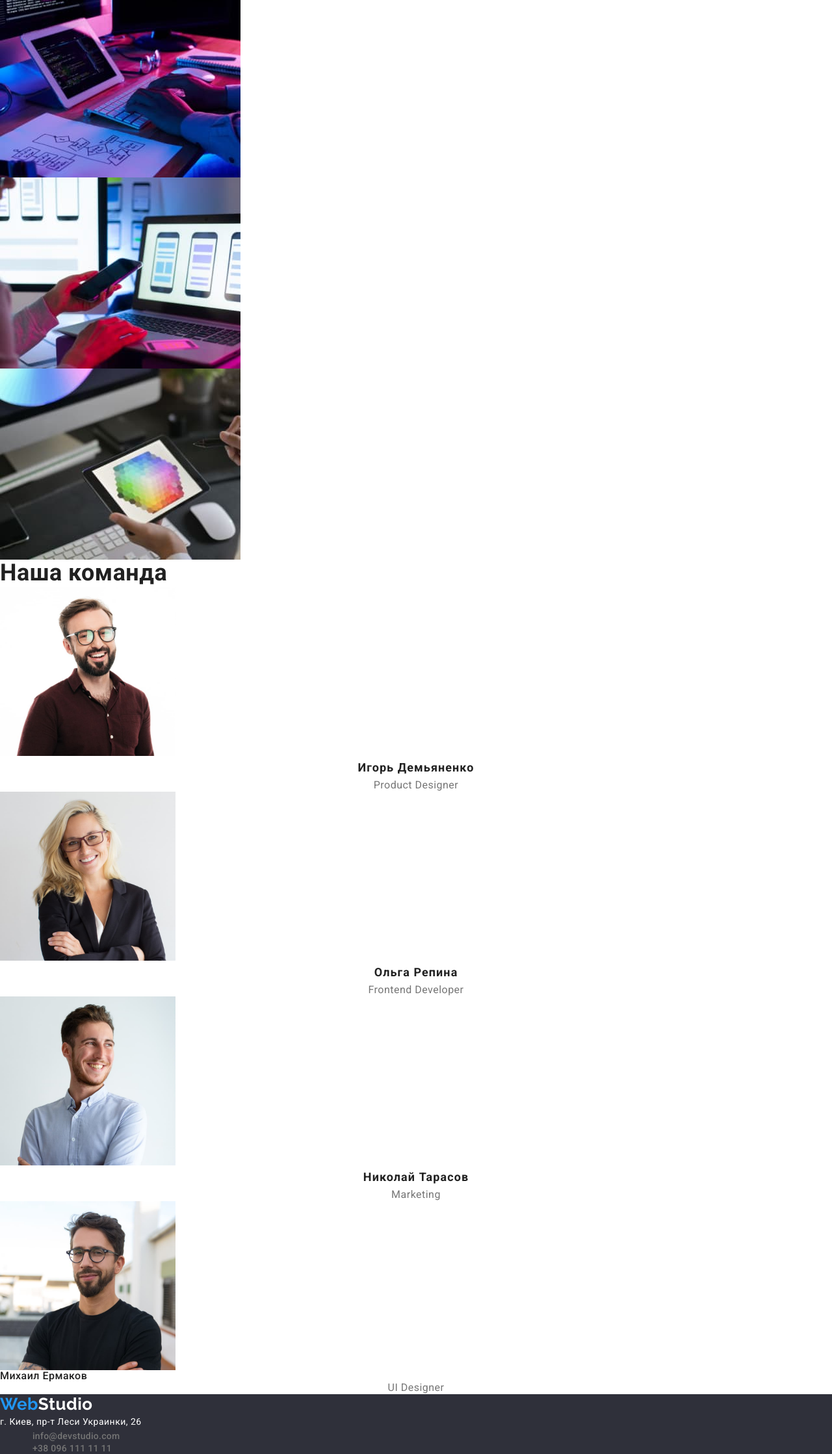
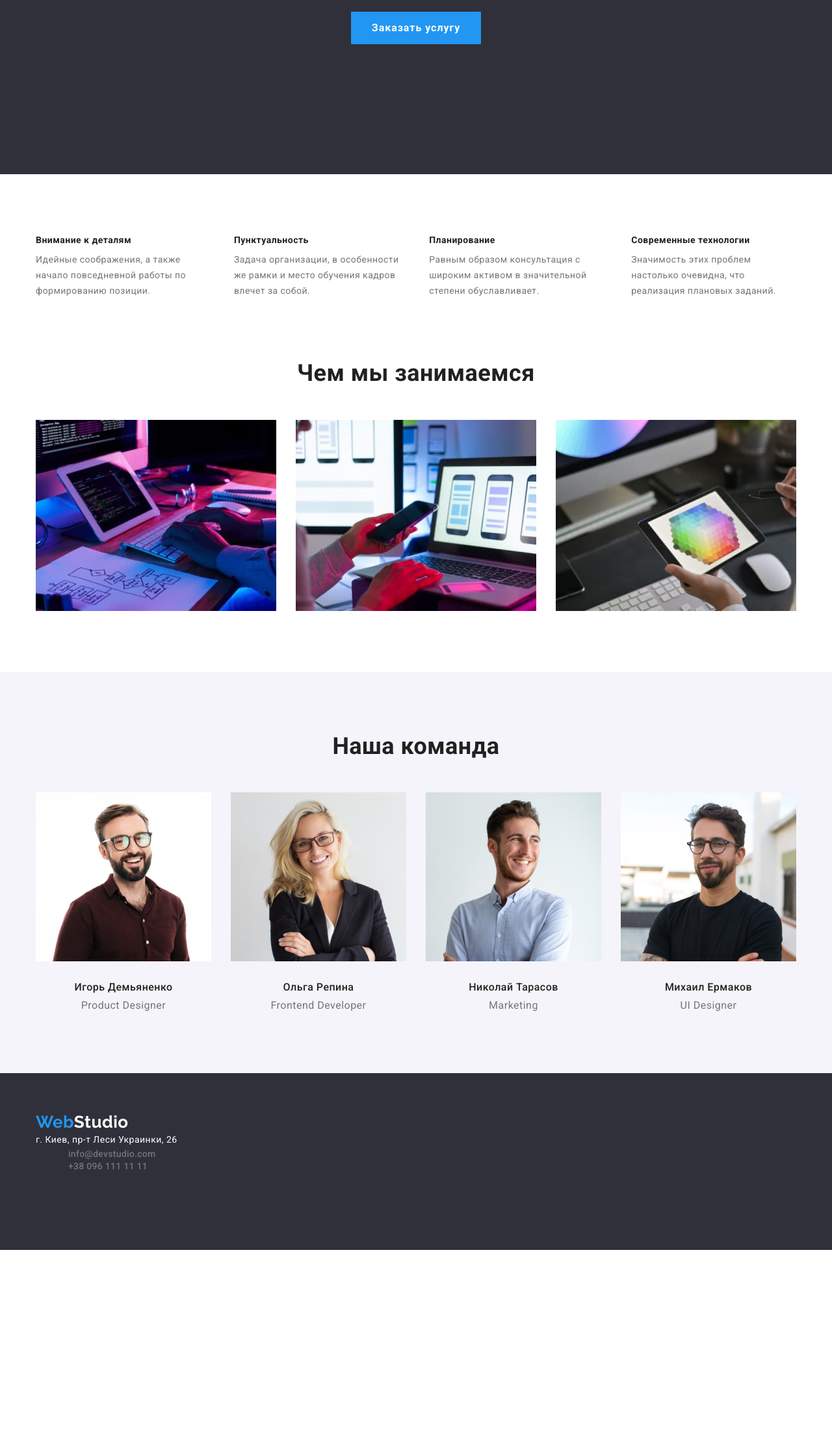
Before and after one commit to MaksymTykhonskyi/goit-markup-hw-03-, a plain HTML site: page index.html in a window 1280 px wide. Shown: the part 413-2650 px from the top of the page at 65% size. After the commit the page ends 2336 px from the top, so only its background shows below. Drawn offline with nearby package versions, Linux system fonts and the light colour scheme.

Commit message:
Добавляет стили розмеров

```diff
--- a/css/styles.css
+++ b/css/styles.css
@@ -38,6 +38,13 @@ img {
     list-style: none;
 }
 
+.section{
+  padding-top: 94px;
+  padding-bottom: 94px;
+}
+.section-heading{
+  padding-bottom: 94px;
+}
 
 body{
     color:  var(--title-color);
@@ -45,7 +52,7 @@ body{
     letter-spacing: 0.03em;
 }
 
-.container {
+.container{
     width: 1200px;
     padding-left: 15px;
     padding-right: 15px;
@@ -152,6 +159,15 @@ display: flex;
 }
 .page-footer{
  background: var(--background-color);
+ padding: 60px 15px;
+ margin-bottom: 0;
+}
+.footer-address-links {
+
+}
+
+.address-link-footer{
+  margin-bottom: 60px;
 }
 
 .address{
@@ -160,19 +176,32 @@ font-style: normal;
 
 .button{
 background: var(--accent-color);
+font-family: inherit;
+font-weight: 700;
+font-size: 16px;
+line-height: 1.87;
+align-items: center;
+text-align: center;
+letter-spacing: 0.06em;
+padding: 10px 32px;
+color: #FFFFFF;
+border: none;
+cursor: pointer;
+display: flex;
+margin: 0 auto;
+}
+
+.button:hover{
+  background-color: #188ce8;
 box-shadow: 0px 4px 4px rgba(0, 0, 0, 0.15);
 border-radius: 4px;
-font-family: inherit;
-font-weight: 500;
-font-size: 16px;
-line-height: 1.62;
-text-align: center;
-padding: 10px 32px;
+
 }
-.button:hover,
-.button:focus{
-background-color: var(--accent-color);
-color: var(--page-color);
+
+.section-background{
+  background: var(--background-color);
+  padding-top:200px;
+  padding-bottom: 200px;
 }
 
 .paragraph-text{
@@ -208,24 +237,28 @@ font-size: 44px;
 line-height: 60px;
 letter-spacing: 0.06em;
 text-transform: uppercase;
+text-align: center;
 color: var(--page-color);
+margin-bottom: 30px;
 }
 
-.section-background{
-    background: var(--background-color);
+.staff{
+  background-color:  #F5F4FA;;
 }
 
 .heading{
 font-weight: 700;
 font-size: 36px;
 line-height: 1.16;
+text-align: center;
+margin-bottom: 50px;
 }
 
-.list-name{
-font-weight: 500;
-font-size: 16px;
-line-height: 1,18;
-}
+/* .list-name{
+  font-weight: 500;
+  font-size: 16px;
+  line-height: 1,18;
+  } */
 
 .text-work{
     font-size: 16px;
@@ -238,6 +271,7 @@ line-height: 1,18;
 font-weight: 700;
 font-size: 14px;
 line-height: 1.14;
+margin-bottom: 10px;
 }
 
 .text{
@@ -245,18 +279,110 @@ font-size: 14px;
 line-height: 1.71;
 color: var(--text-color);
 }
-
-.title-list{
-font-weight: 700;
+.title-list-card{
+  font-weight: 700;
 font-size: 18px;
 line-height: 2;
 letter-spacing: 0.06em;
-text-align: center;
-color: var(--title-color)
+color: var(--title-color);
+margin-bottom: 10px;
+padding-left: 24px;
+
+
+}
+.title-list{
+  font-weight: 500;
+  font-size: 16px;
+  line-height: 1.19;
+  text-align: center;
+ margin-bottom: 10px;
+
+  color: var(--title-color);
+
 }
 
 .text-list{
 font-size: 16px;
 line-height: 1.87;
 color: var(--text-color);
+padding-left: 24px;
 }
+
+.list-staff{
+display: flex;
+margin-left: -30px;
+margin-top: -30px;
+}
+
+.list-item-staff{
+  flex-basis: calc((100% - 120px) / 4);
+  margin-left: 30px;
+  margin-top: 30px;
+}
+.staff-list-content{
+padding-top: 30px;
+}
+
+.item{
+flex-basis: calc((100% - 90px) / 3);
+margin-left: 30px;
+margin-top: 30px;
+}
+
+.work-item{
+display: flex;
+margin-left: -30px;
+  margin-top: -30px;
+}
+
+.features{
+  display: flex;
+  margin-left: -30px;
+  margin-top: -30px;
+}
+
+.features-text{
+margin-left: 30px;
+margin-top: 30px;
+}
+
+.button-list{
+  font-family: inherit;
+  font-weight: 500;
+  font-size: 16px;
+  line-height: 1.62;
+  text-align: center;
+box-shadow: 0px 3px 1px rgba(0, 0, 0, 0.1), 0px 1px 2px rgba(0, 0, 0, 0.08), 0px 2px 2px rgba(0, 0, 0, 0.12);
+border-radius: 4px;
+  }
+  .button-list:hover,
+  .button-list:focus{
+  background-color: var(--accent-color);
+  color: var(--page-color);
+  }
+
+.list-button-list{
+display: flex;
+margin-left: -8px;
+margin-top: -8px;
+}
+.button-title{
+
+  margin-left: 8px;
+margin-top: 8px;
+}
+
+.card-set{
+  display: flex;
+  flex-wrap: wrap;
+
+margin-left: -30px;
+  margin-top: -30px;
+  margin-top: 34px;
+}
+
+.card{
+  flex-basis: calc(100% / 3 - 30);
+  margin-left: 30px;
+  margin-top: 30px;
+}
--- a/index.html
+++ b/index.html
@@ -35,83 +35,97 @@
         </ul>
     </div>
     </header>
-            <!-- кнопка заказать услугу-->
+           <!-- Герой -->
             <section class="section-background">
                     <h1 class="description">
-                    Эффективные решения для вашего бизнеса
+                        Эффективные решения <br>для вашего бизнеса
                      </h1>
                      <button class="button" type="button">Заказать услугу</button>
-
             </section>
-            <section>
+            <section class="section">
+               <div class="container">
                 <h2 class="visually-hidden">Особенности</h2>
-                <ul class="list">
-                    <li>
+                <ul class="list features">
+                    <li class="features-text">
                         <h3 class="title">Внимание к деталям</h3>
                         <p class="text">Идейные соображения, а также начало повседневной работы по формированию позиции.  </p>
                     </li>
-                    <li>
+                    <li class="features-text">
                         <h3 class="title">Пунктуальность</h3>
                         <p class="text">Задача организации, в особенности же рамки и место обучения кадров влечет за собой.  </p>
                     </li>
-                    <li>
+                    <li class="features-text">
                         <h3 class="title"  >Планирование</h3>
                         <p class="text">Равным образом консультация с широким активом в значительной степени обуславливает.  </p>
                     </li>
-                    <li>
+                    <li class="features-text">
                         <h3 class="title"  >Современные технологии</h3>
                         <p class="text">Значимость этих проблем настолько очевидна, что реализация плановых заданий.  </p>
                     </li>
                 </ul>
+               </div>
             </section>
             <!--Чем мы занимаемся-->
-            <section>
+            <section class="section-heading">
+                   <div class="container">
                     <h2 class="heading">Чем мы занимаемся</h2>
-            <ul class="list">
-                <li>
+                    <ul class="list work-item">
+                        <li class="item">
                             <img src="./images/box1.jpg" alt="Человек печатает на клавиатуре" width="370">
                         </li>
-
-                <li>
+                        <li class="item">
                             <img src="./images/img.jpg" alt="Телефон" width="370">
                         </li>
-                <li>
+                        <li class="item">
                              <img src="./images/box3.jpg" alt="Планшет" width="370">
                         </li>
                     </ul>
+                   </div>
         </section>
             <!--  команда  -->
-            <section>
+            <section class="staff section">
+        <div class="container">
             <h2 class="heading">Наша команда</h2>
-                    <ul class="list">
-                        <li>
+                    <ul class="list-staff list ">
+                        <li class="list-item-staff">
                     <img src="./images/1.jpg" alt="фото сотрудника 1" width="270">
+                    <div class="staff-list-content">
                         <h3 class="title-list">Игорь Демьяненко</h3>
                     <p class="text-work" lang="en">Product Designer</p>
+                    </div>
                         </li>
-                        <li>
+                        <li class="list-item-staff">
                     <img src="./images/2.jpg" alt="фото сотрудника 2" width="270">
+                    <div class="staff-list-content">
                         <h3 class="title-list">Ольга Репина</h3>
                     <p class="text-work" lang="en">Frontend Developer</p>
+                    </div>
                         </li>
-                        <li>
+                        <li class="list-item-staff">
                     <img src="./images/3.jpg" alt="фото сотрудника 3 " width="270">
+                    <div class="staff-list-content">
                         <h3 class="title-list">Николай Тарасов</h3>
                     <p class="text-work" lang="en">Marketing</p>
+                    </div>
                         </li>
-                        <li>
+                        <li class="list-item-staff">
                     <img src="./images/4.jpg" alt="фото сотрудника 4" width="270">
-                    <h3 class="list-name">Михаил Ермаков</h3>
+                    <div class="staff-list-content">
+                        <h3 class="title-list">Михаил Ермаков</h3>
                     <p class="text-work" lang="en">UI Designer</p>
+                    </div>
                         </li>
                         </ul>
+        </div>
             </section>
             <!-- Футер -->
             <main>
             <footer class="page-footer">
+               <div class="container">
+                   <div >
                 <a class="logo underline" href="./index.html"> Web<span class="white-logo">Studio</span></a>
                 <address class="address">
-                        <ul class="list">
+                    <ul class="list address-link-footer">
                         <li>
                             <a class="address-link  underline" href="https://goo.gl/maps/HCuwmD3rSAXzaj4Q9"
                                 target="_blank"
@@ -125,6 +139,8 @@
                     </li>
             </ul>
             </address>
+        </div>
+               </div>
 
             </footer>
     </main>
```
Also changed, not shown: portfolio.html (+85 -43 lines). Lines whose indentation alone changed are shown as unchanged.
